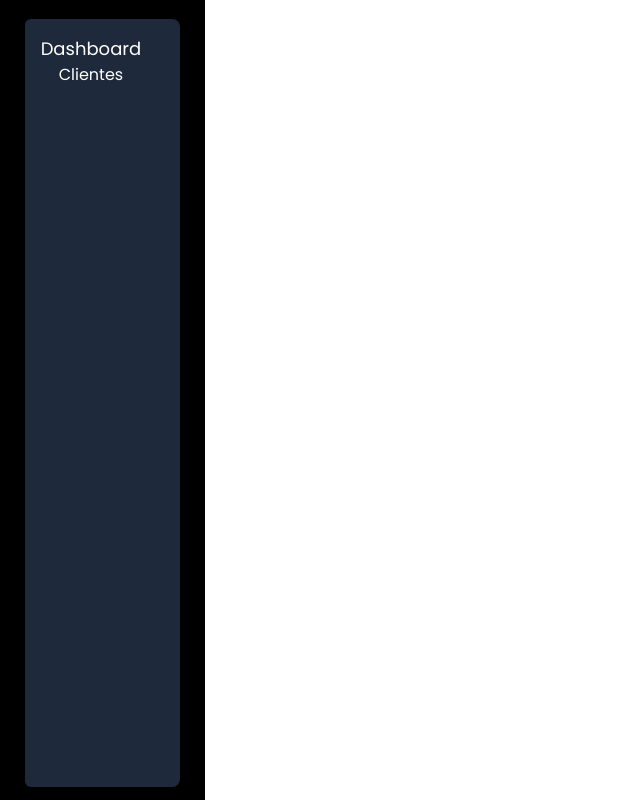
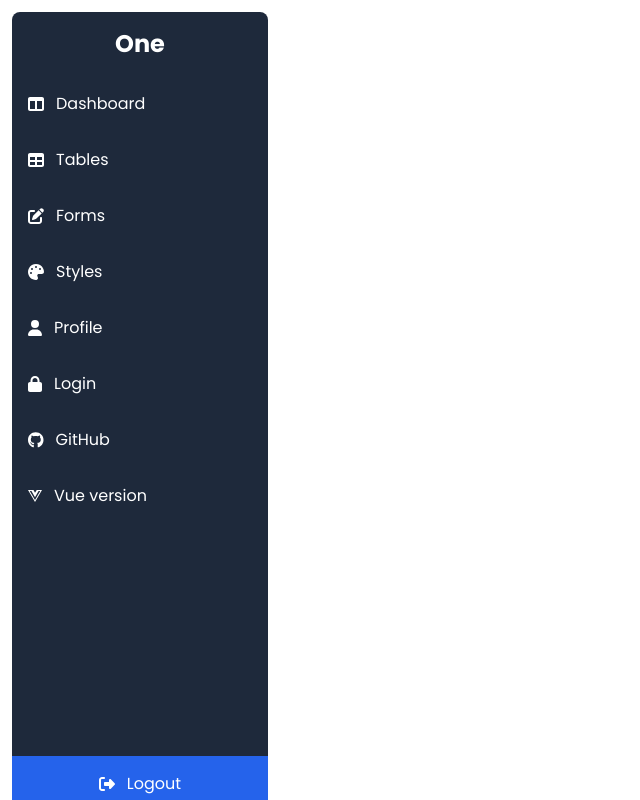
Before and after one commit to ulf-frostypaw/inventario-front, a React (Vite) app: page /dashboard in a window 1280 px wide. Shown: the whole page, without its empty margins (0-640 px from the left). Built offline with nearby package versions, Linux system fonts and the light colour scheme.

Commit message:
dashboard

```diff
--- a/package.json
+++ b/package.json
@@ -10,6 +10,9 @@
     "preview": "vite preview"
   },
   "dependencies": {
+    "@fortawesome/free-brands-svg-icons": "^6.6.0",
+    "@fortawesome/free-solid-svg-icons": "^6.6.0",
+    "@fortawesome/react-fontawesome": "^0.2.2",
     "react": "^18.3.1",
     "react-dom": "^18.3.1",
     "react-helmet-async": "^2.0.5",
--- a/src/App.jsx
+++ b/src/App.jsx
@@ -9,7 +9,7 @@ import Product from "./pages/Product";
 import SideBar from "./components/SideBar/SideBar";
 import NotFound from "./pages/Error/NotFound";
 import { AuthContext } from "./components/Auth/AuthContext";
-import Dashboard from "./pages/Dashboard";
+import Sidebar from "./pages/Dashboard";
 
 function App()
 {
@@ -25,7 +25,7 @@ function App()
         <Route path="/" element={<Home />} />
         <Route path="/login" element={<Login />} />
         <Route path="*" element={<NotFound />} />
-        <Route path="/dashboard" element={<Dashboard />} />
+        <Route path="/dashboard" element={<Sidebar />} />
       </Routes>
     </AuthContext.Provider>
     </BrowserRouter>
--- a/src/pages/Dashboard.jsx
+++ b/src/pages/Dashboard.jsx
@@ -1,22 +1,70 @@
-const Dashboard = () => {
+// Sidebar.js
+import React from "react";
+import { FontAwesomeIcon } from "@fortawesome/react-fontawesome";
+import {
+  faTable,
+  faEdit,
+  faColumns,
+  faDesktop,
+  faPalette,
+  faUser,
+  faLock,
+  faExclamationTriangle,
+  faBars,
+  faSignOutAlt,
+} from "@fortawesome/free-solid-svg-icons";
+import { faGithub, faVuejs } from "@fortawesome/free-brands-svg-icons";
+
+const Sidebar = () => {
   return (
-    <>
-      <div className="fixed h-screen w-[16%] bg-black p-4">
-        <div className="bg-slate-800 flex m-auto rounded-lg top-0 my-[2%] h-[100%] w-[90%] ">
-          <div className="bg-slate-800 h-100% p-4 rounded-md text-white justify-center">
-            <p className="text-lg flex justify-center">Dashboard</p>
-            <div className="flex justify-center">
-              <ul>
-                <li>
-                  <a href="#">Clientes</a>
-                </li>
-              </ul>
-            </div>
-          </div>
+    <div className="p-3 h-screen">
+      <div className=" w-64 bg-slate-800 fixed rounded-lg h-[100%] text-white flex flex-col">
+        <div className="text-center text-2xl font-bold py-4">
+          One
+        </div>
+        <nav className="flex-1">
+          <ul>
+            <li className="flex items-center p-4 hover:bg-gray-700">
+              <FontAwesomeIcon icon={faColumns} className="mr-3" />
+              Dashboard
+            </li>
+            <li className="flex items-center p-4 hover:bg-gray-700">
+              <FontAwesomeIcon icon={faTable} className="mr-3" />
+              Tables
+            </li>
+            <li className="flex items-center p-4 hover:bg-gray-700">
+              <FontAwesomeIcon icon={faEdit} className="mr-3" />
+              Forms
+            </li>
+            <li className="flex items-center p-4 hover:bg-gray-700">
+              <FontAwesomeIcon icon={faPalette} className="mr-3" />
+              Styles
+            </li>
+            <li className="flex items-center p-4 hover:bg-gray-700">
+              <FontAwesomeIcon icon={faUser} className="mr-3" />
+              Profile
+            </li>
+            <li className="flex items-center p-4 hover:bg-gray-700">
+              <FontAwesomeIcon icon={faLock} className="mr-3" />
+              Login
+            </li>
+            <li className="flex items-center p-4 hover:bg-gray-700">
+              <FontAwesomeIcon icon={faGithub} className="mr-3" />
+              GitHub
+            </li>
+            <li className="flex items-center p-4 hover:bg-gray-700">
+              <FontAwesomeIcon icon={faVuejs} className="mr-3" />
+              Vue version
+            </li>
+          </ul>
+        </nav>
+        <div className="p-4 hover:bg-blue-700 bg-blue-600 flex items-center justify-center cursor-pointer">
+          <FontAwesomeIcon icon={faSignOutAlt} className="mr-3" />
+          Logout
         </div>
       </div>
-    </>
+    </div>
   );
 };
 
-export default Dashboard;
+export default Sidebar;
```
Also changed, not shown: 1 other file (tests, documents, lock files or other folders).
